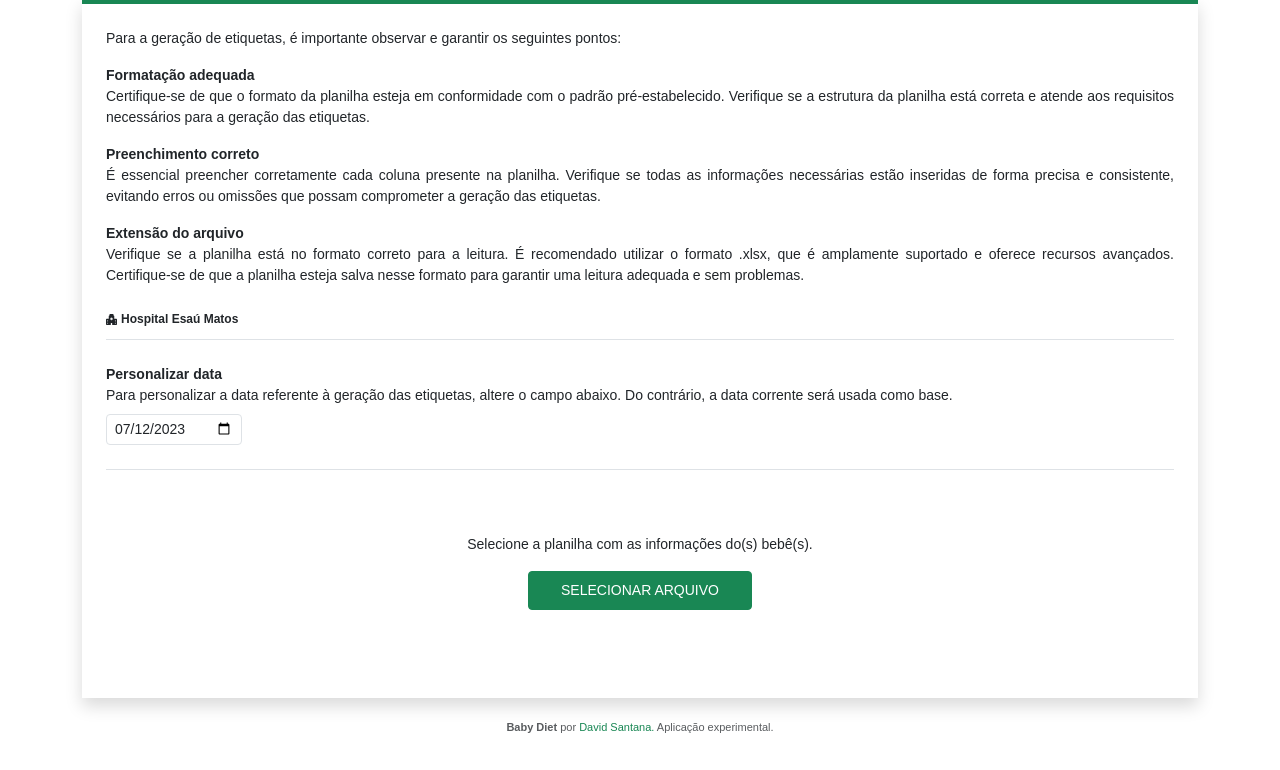
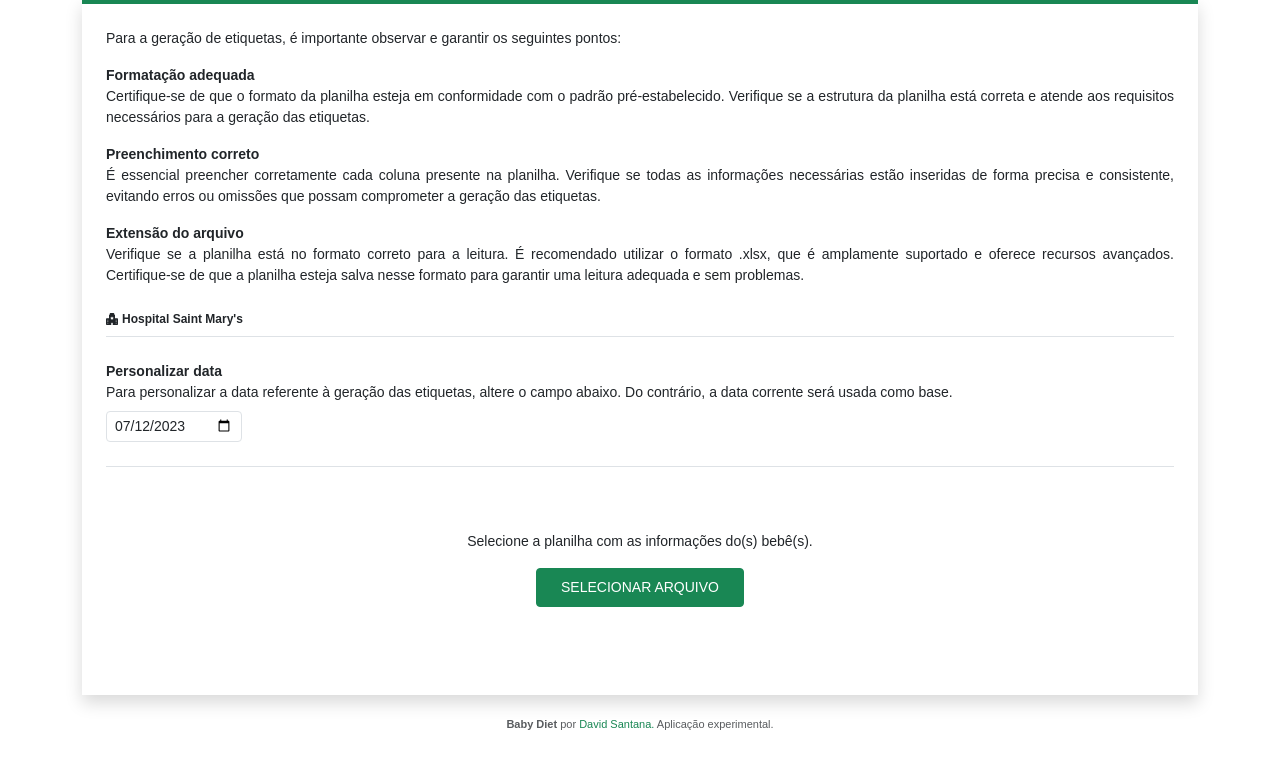
Before and after one commit to davidsantana06/baby-diet, a Flask app: page / in a window 1280 px wide. Shown: the part 79-849 px from the top of the page. After the commit the page ends 809 px from the top, so only its background shows below. Run offline with Flask 3, Linux system fonts and the light colour scheme; some libraries are stand-ins or nearby versions.

Commit message:
fix: corrections and adjustments in the front-end

```diff
--- a/static/css/labels.css
+++ b/static/css/labels.css
@@ -1,9 +1,3 @@
-.button-svg {
-    width: 14px;
-    height: 14px;
-    fill: currentColor;
-}
-
 #back-link {
     display: inline-block;
     text-decoration: none;
--- a/static/css/style.css
+++ b/static/css/style.css
@@ -22,21 +22,18 @@ p {
     font-size: 14px;
 }
 
+svg {
+    fill: currentColor;
+}
+
 .normal-svg {
     width: 14px;
     height: 14px;
-    fill: currentColor;
 }
 
 .small-svg {
-    width: 11px;
-    height: 11px;
-    fill: currentColor;
-}
-
-#hospital-name {
-    font-weight: bold;
-    font-size: 12px;
+    width: 12px;
+    height: 12px;
 }
 
 .custom-form {
@@ -61,3 +58,8 @@ p {
 #logo-title {
     font-size: 25px;
 }
+
+#hospital-name {
+    font-weight: bold;
+    font-size: 12px;
+}
--- a/templates/components.html
+++ b/templates/components.html
@@ -1,17 +1,18 @@
 {% macro hospital_name() %}
-    <div class="d-inline-flex align-items-center">
+    <div class="d-flex align-items-center">
         <svg class="small-svg me-1" viewBox="0 0 16 16">
             <path d="M6 0a1 1 0 0 0-1 1v1a1 1 0 0 0-1 1v4H1a1 1 0 0 0-1 1v7a1 1 0 0 0 1 1h6v-2.5a.5.5 0 0 1 .5-.5h1a.5.5 0 0 1 .5.5V16h6a1 1 0 0 0 1-1V8a1 1 0 0 0-1-1h-3V3a1 1 0 0 0-1-1V1a1 1 0 0 0-1-1H6Zm2.5 5.034v1.1l.953-.55.5.867L9 7l.953.55-.5.866-.953-.55v1.1h-1v-1.1l-.953.55-.5-.866L7 7l-.953-.55.5-.866.953.55v-1.1h1ZM2.25 9h.5a.25.25 0 0 1 .25.25v.5a.25.25 0 0 1-.25.25h-.5A.25.25 0 0 1 2 9.75v-.5A.25.25 0 0 1 2.25 9Zm0 2h.5a.25.25 0 0 1 .25.25v.5a.25.25 0 0 1-.25.25h-.5a.25.25 0 0 1-.25-.25v-.5a.25.25 0 0 1 .25-.25ZM2 13.25a.25.25 0 0 1 .25-.25h.5a.25.25 0 0 1 .25.25v.5a.25.25 0 0 1-.25.25h-.5a.25.25 0 0 1-.25-.25v-.5ZM13.25 9h.5a.25.25 0 0 1 .25.25v.5a.25.25 0 0 1-.25.25h-.5a.25.25 0 0 1-.25-.25v-.5a.25.25 0 0 1 .25-.25ZM13 11.25a.25.25 0 0 1 .25-.25h.5a.25.25 0 0 1 .25.25v.5a.25.25 0 0 1-.25.25h-.5a.25.25 0 0 1-.25-.25v-.5Zm.25 1.75h.5a.25.25 0 0 1 .25.25v.5a.25.25 0 0 1-.25.25h-.5a.25.25 0 0 1-.25-.25v-.5a.25.25 0 0 1 .25-.25Z" />
         </svg>
-        <span id="hospital-name">Hospital Esaú Matos</span>
+        <span id="hospital-name">Hospital Saint Mary's</span>
     </div>
 {% endmacro %}
 
 {% macro download_btn(btn_cat, type, id, text) %}
-    <a class="btn btn-{{ btn_cat }} btn-sm" href="{{ url_for('download_file', type=type, id=id) }}" download>
+    <a class="btn {{ 'btn-' ~ btn_cat }} btn-sm" href="{{ url_for('download_file', type=type, id=id) }}" download>
         <div class="d-flex align-items-center justify-content-center">
-            <svg class="button-svg me-1" viewBox="0 0 16 16">
-                <path d="M9.293 0H4a2 2 0 0 0-2 2v12a2 2 0 0 0 2 2h8a2 2 0 0 0 2-2V4.707A1 1 0 0 0 13.707 4L10 .293A1 1 0 0 0 9.293 0zM9.5 3.5v-2l3 3h-2a1 1 0 0 1-1-1zm-1 4v3.793l1.146-1.147a.5.5 0 0 1 .708.708l-2 2a.5.5 0 0 1-.708 0l-2-2a.5.5 0 0 1 .708-.708L7.5 11.293V7.5a.5.5 0 0 1 1 0z"/>
+            <svg class="small-svg me-2" viewBox="0 0 16 16">
+                <path d="M.5 9.9a.5.5 0 0 1 .5.5v2.5a1 1 0 0 0 1 1h12a1 1 0 0 0 1-1v-2.5a.5.5 0 0 1 1 0v2.5a2 2 0 0 1-2 2H2a2 2 0 0 1-2-2v-2.5a.5.5 0 0 1 .5-.5z"/>
+                <path d="M7.646 11.854a.5.5 0 0 0 .708 0l3-3a.5.5 0 0 0-.708-.708L8.5 10.293V1.5a.5.5 0 0 0-1 0v8.793L5.354 8.146a.5.5 0 1 0-.708.708l3 3z"/>
             </svg>
             <span>{{ text }}</span>
         </div>
--- a/templates/index.html
+++ b/templates/index.html
@@ -35,8 +35,7 @@
 
     <div class="border-bottom mt-2"></div>
 
-    <section>
-        <div class="normal-font-size">
+    <section class="normal-font-size">
         <form action="{{ url_for('process_spreadsheet') }}" enctype="multipart/form-data" method="POST">
             <div class="my-4">
                 <strong>Personalizar data</strong>
@@ -53,13 +52,11 @@
                 <div class="px-4 mb-3">
                     <span id="instruction-form">Selecione a planilha com as informações do(s) bebê(s).</span>
                 </div>
-                    <button class="btn btn-success btn-sm" type="button">
-                        <label class="px-4 py-1" for="input-file">Selecionar arquivo</label>
+                <button class="btn btn-success btn-sm p-0" type="button">
+                    <label class="px-4 py-2" for="input-file">Selecionar arquivo</label>
                     <input id="input-file" name="spreadsheet" accept=".xlsx" type="file">
                 </button>
             </div>
         </form>
-        </div>
     </section>
-
 {% endblock %}
--- a/templates/labels.html
+++ b/templates/labels.html
@@ -29,10 +29,10 @@
     <div class="border-bottom mb-3 mt-2"></div>
 
     <section>
-        <div class="input-group mb-4">
+        <div class="input-group mb-3">
             <input type="text" class="custom-form form-control form-control-sm shadow-none py-2" placeholder="Filtrar..." aria-label="Filtrar">
             <select class="custom-form form-select form-select-sm shadow-none py-2" aria-label="Opções">
-                <option value="all" selected>Todos</option>
+                <option value="all">Todos</option>
                 <option value="parent">{{ header[0] }}</option>
                 <option value="sector">{{ header[1] }}</option>
                 <option value="formula">{{ header[2] }}</option>
@@ -47,6 +47,7 @@
         </div>
         <div class="row row-cols-1 row-cols-md-3 g-4">
             {% set classes = ['parent-name', 'sector-name', 'formula-name', None, None] %}
+            {% set labels = labels | default(['RN de', 'Setor do RN', 'Fórmula', 'Volume', 'Horario', 'Data']) %}
             {% for label in labels %}
                 <div class="col">
                     <div class="card rounded">
@@ -54,7 +55,6 @@
                             <tbody>
                                 {% for class in classes %}
                                     {% set i = loop.index - 1 %}
-
                                     {{ table_row(header[i], label[i], class) }}
                                 {% endfor %}
                             </tbody>
```
Also changed, not shown: templates/base.html (line endings or trailing spaces). Lines whose indentation alone changed are shown as unchanged.
